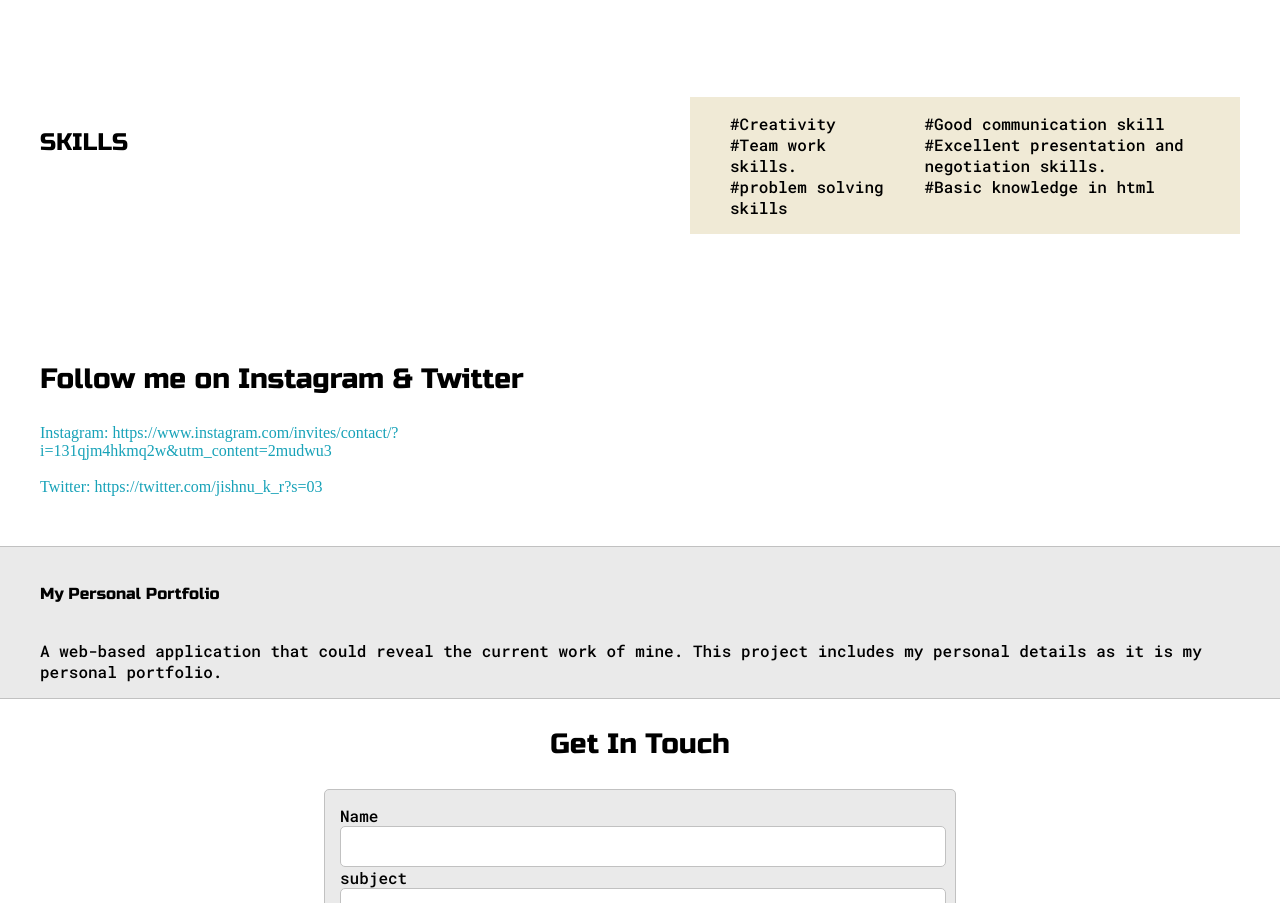
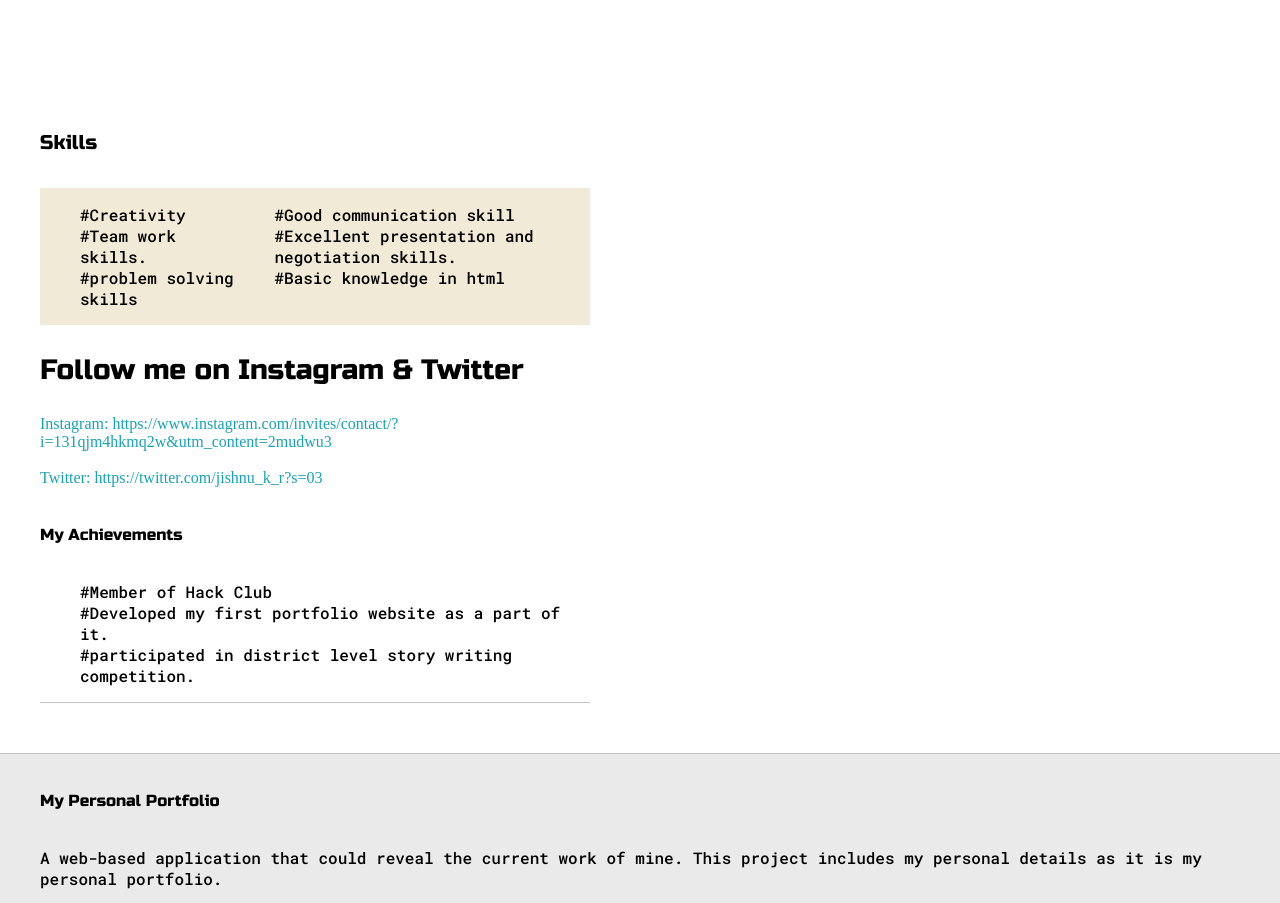
Before and after one commit to jishnukr4/jishnuportfolio, a plain HTML site: page index.html in a window 1280 px wide. Shown: the part 1044-1947 px from the top of the page. Drawn offline with Linux system fonts and the light colour scheme; files whose address does not match are found by name.

Commit message:
Update index.html

```diff
--- a/index.html
+++ b/index.html
@@ -91,7 +91,14 @@
 
                 <hr>
 
-                <h4>SKILLS</h4>
+                <section class="s2"
+                    <div class="skills-wrapper">
+                            <div class="skills">
+
+
+
+
+                <h5>Skills</h5>
 
 
 
@@ -125,6 +132,28 @@
 
 
                 </div>
+
+                        <div class="achievements-wrapper">
+
+                            <div class="achievements"></div>
+                            <h6 class="achievements-title">My Achievements</h6>
+
+
+                    <ul>
+                        <li>#Member of Hack Club</li>
+
+                        <li>#Developed my first portfolio website as a part of it.</li>
+
+                        <li>#participated in district level story writing competition.</li>
+
+
+                    </ul>
+
+                        </div>
+                    </div>
+                </section>
+
+
 
 
 
```
